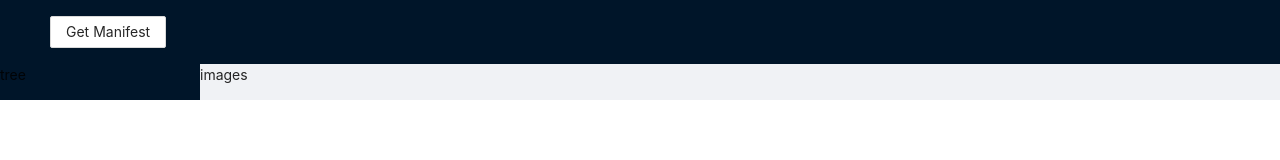
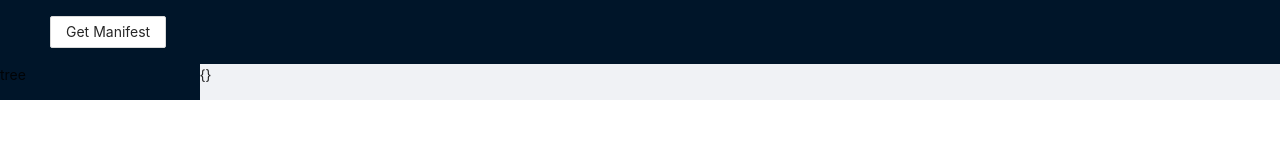
Before and after one commit to yalelibrary/yul-dc-structure-editor, a React (Create React App) app: page / in a window 1280 px wide. Shown: the top 160 px of the page. Built offline with nearby package versions, Linux system fonts and the light colour scheme.

Commit message:
Modifies manifest fetch

```diff
--- a/src/App.tsx
+++ b/src/App.tsx
@@ -9,7 +9,9 @@ const { Sider, Content } = Layout;
 
 function App() {
 
-  const [isModalVisible, setIsModalVisible] = React.useState(false);
+  const [isModalVisible, setIsModalVisible] = useState(false);
+  const [loadedManifest, setLoadedManifest ] = useState<{[key: string]: any}>({});
+
 
   const handleOpenModal = () => {
     setIsModalVisible(true);
@@ -18,7 +20,11 @@ function App() {
   const setApiKeyAndManifest = (apiKey: string, manifestUrl: string) => {
     setApiKeyGlobal(apiKey);
     downloadManifest(manifestUrl).then((manifest) => {
-      console.log(manifest);
+      setLoadedManifest(manifest);
+    }).catch((error) => {
+      error.response.then((info: JSON) => {
+        setLoadedManifest(info)
+      })
     });
   }
 
@@ -31,7 +37,8 @@ function App() {
           <p>tree</p>
         </Sider>
         <Content>
-          <p>images</p>
+          {JSON.stringify(loadedManifest)}
+          {/* <p>images</p> */}
         </Content>
       </Layout>
     </Layout>
--- a/src/utils/ManagementUtils.tsx
+++ b/src/utils/ManagementUtils.tsx
@@ -4,10 +4,10 @@ export class FetchError extends Error {
   status: number;
   response?: Promise<string>;
 
-  constructor(message: string, status: number, json?: Promise<any>) {
+  constructor(message: string, status: number, response?: Promise<any>) {
       super(message);
       this.status = status;
-      this.response = json;
+      this.response = response;
   }
 }
 
```
